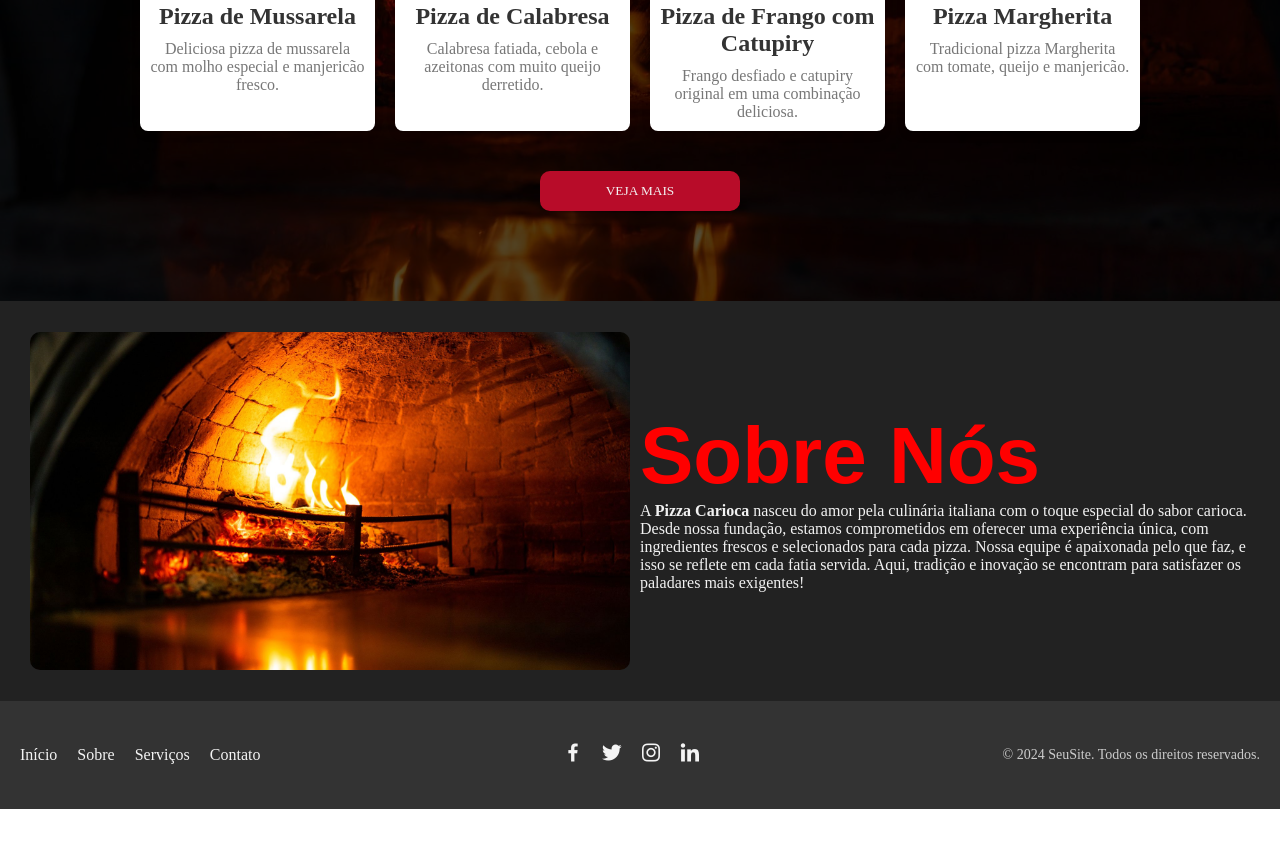
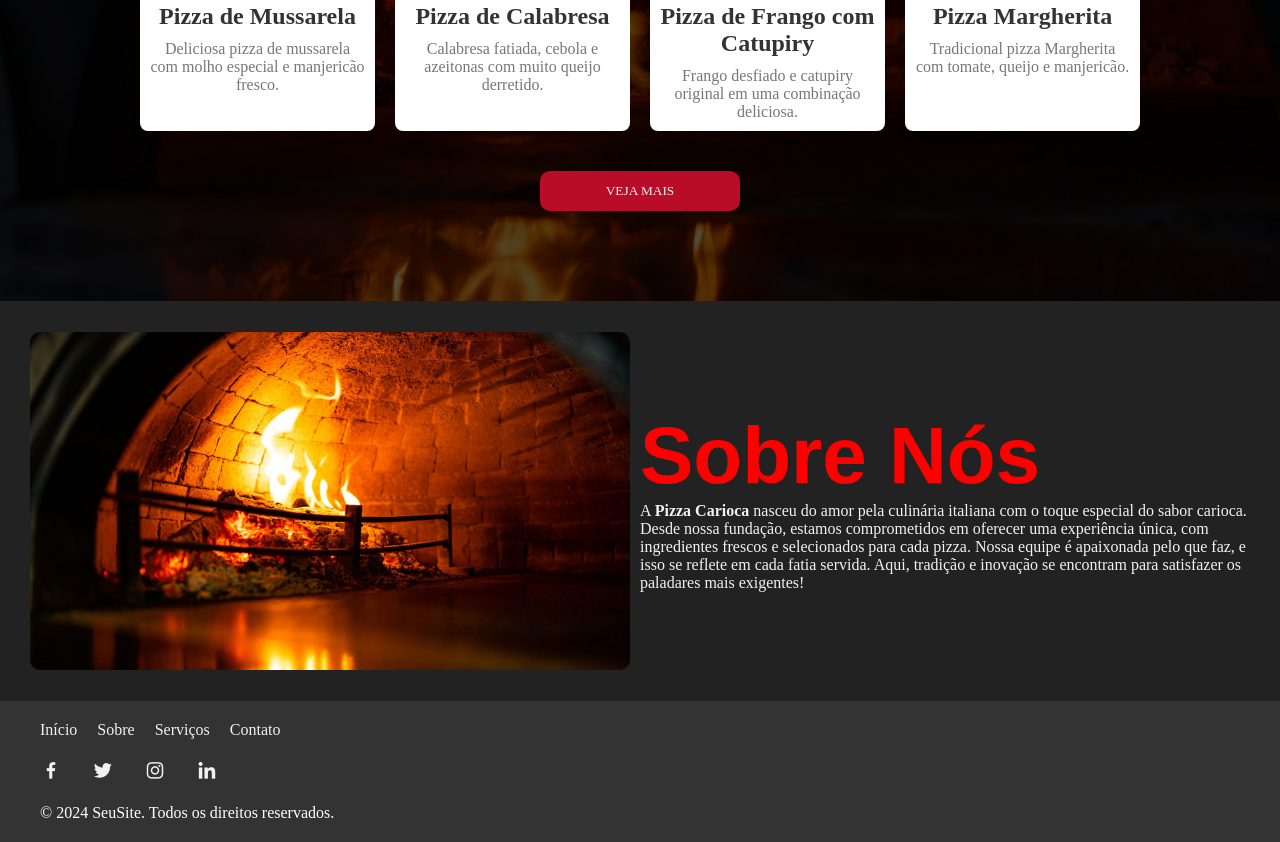
Before and after one commit to gusp0ntes/PizzaCarioca, a plain HTML site: page index.html in a window 1280 px wide. Shown: the part 1323-2165 px from the top of the page. Before the commit the page ends 2132 px from the top, so only its background shows below. Drawn offline with nearby package versions, Linux system fonts and the light colour scheme; a web font is replaced by a local one.

Commit message:
organizado a parte do footer

```diff
--- a/assets/css/footer.css
+++ b/assets/css/footer.css
@@ -1,51 +1,46 @@
 footer {
     background-color: #333;
-    color: #f4f4f4;
-    padding: 40px 20px;
-    text-align: center;
-    display: flex;
-    justify-content: space-between;
-    align-items: center;
-    flex-wrap: wrap;
+    padding: 20px 40px;
+    color: #fff;
 }
 
-/* Seção de Navegação no Footer */
 .footer-nav {
-    list-style-type: none;
+    list-style: none;
     display: flex;
     gap: 20px;
 }
 
 .footer-nav a {
+    color: #f2f2f2;
     text-decoration: none;
-    color: #f4f4f4;
-    font-size: 16px;
-    transition: color 0.3s;
 }
 
 .footer-nav a:hover {
-    color: #00adb5;
+
 }
 
-/* Seção de Redes Sociais */
+
 .social-icons {
+    margin: 20px 0px;
+    color: #f2f2f2;
     display: flex;
-    gap: 15px;
+    gap: 30px;
 }
 
 .social-icons a {
-    text-decoration: none;
-    color: #f4f4f4;
-    font-size: 24px;
-    transition: color 0.3s;
+
 }
 
-.social-icons a:hover {
-    color: #00adb5;
+.social-icons a i {
+    color: #f2f2f2;
+    font-size: 22px;
 }
 
-/* Texto de Copyright */
+
+.social-icons a:hover {
+
+}
+
 .footer-copyright {
-    color: #ccc;
-    font-size: 14px;
+
 }
```
